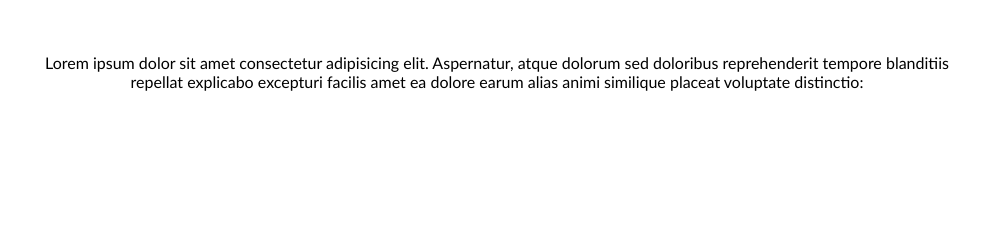
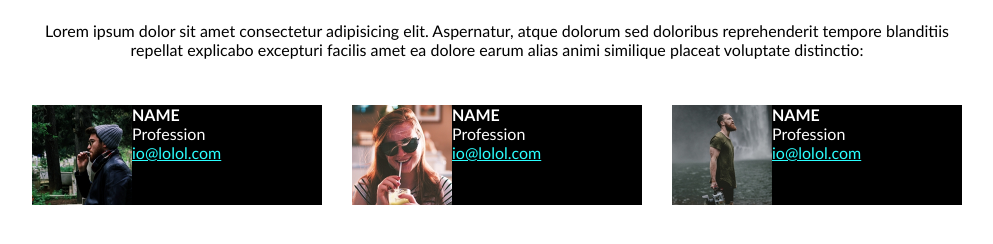
Before and after one commit to FernandoSilvera/html-css-float-cards, a plain HTML site: page index.html in a window 1280 px wide. Shown: the part 66-310 px from the top of the page, without its empty margins (143-1136 px from the left). Drawn offline with Linux system fonts and the light colour scheme.

Commit message:
Add aligned cards.

```diff
--- a/css/style.css
+++ b/css/style.css
@@ -28,7 +28,6 @@
     max-width: 960px;
     min-width: 300px;
     margin: 0 auto;
-    padding: 2em 1em;
   }
 
   .clearfix::after {
@@ -42,3 +41,34 @@
   h1, p {
       text-align: center;
   }
+
+  img {
+      height: 100%;
+  }
+
+  h2 {
+      margin: 0;
+      font-size: 16px;
+  }
+
+  span {
+      display: block;
+  }
+
+  .card {
+      width: calc((100% / 3) - 30px);
+      height: 100px;
+      margin: 30px 15px;
+      float: left;
+      background-color: black;
+      color: white;
+  }
+
+  .contact {
+      float: right;
+      width: calc(100% - 100px);
+  }
+
+  .card a {
+    color: rgb(42, 255, 255);
+  }
--- a/index.html
+++ b/index.html
@@ -17,6 +17,40 @@
     <main>
         <div class="container">
             <p>Lorem ipsum dolor sit amet consectetur adipisicing elit. Aspernatur, atque dolorum sed doloribus reprehenderit tempore blanditiis repellat explicabo excepturi facilis amet ea dolore earum alias animi similique placeat voluptate distinctio:</p>
+
+            <div class="floating-cards">
+                <div class="card clearfix">
+                    <img src="img/male1.png" alt="first male">
+
+                    <div class="contact">
+                        <h2>NAME</h2>
+                        <span>Profession</span>
+                        <a href="mailto:lolol@lol">io@lolol.com</a>
+                    </div>
+                </div>
+
+                <div class="card clearfix">
+                    <img src="img/female1.png" alt="first female">
+
+                    <div class="contact">
+                        <h2>NAME</h2>
+                        <span>Profession</span>
+                        <a href="mailto:lolol@lol">io@lolol.com</a>
+                    </div>
+                </div>
+
+                <div class="card clearfix">
+                    <img src="img/male2.png" alt="second male">
+
+                    <div class="contact">
+                        <div>
+                            <h2>NAME</h2>
+                            <span>Profession</span>
+                            <a href="mailto:lolol@lol">io@lolol.com</a>
+                        </div>
+                    </div>
+                </div>
+            </div>
         </div>
     </main>
 
```
